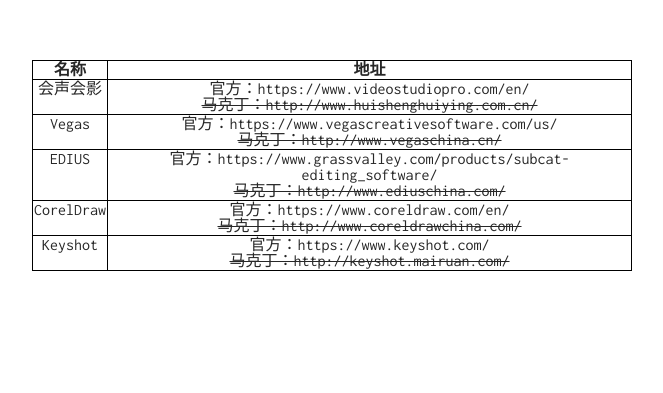
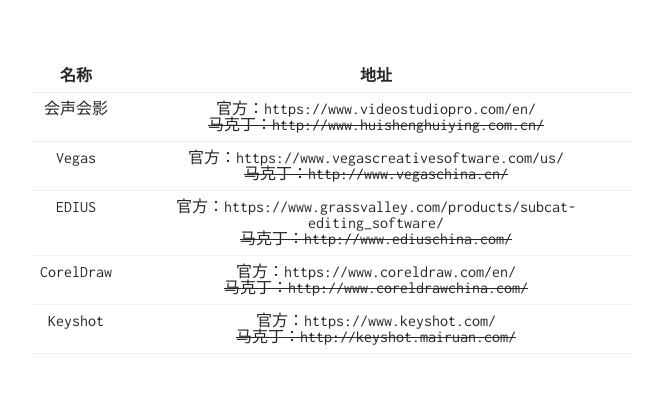
Before and after one commit to yrir/oldyuan.com, a Jekyll site: the page built from makedinglist/index.md, in a window 1280 px wide. Shown: the top 393 px of the page, without its empty margins (308-971 px from the left). Built offline with Jekyll 4.4.1, drawn with Linux system fonts in a browser that asks for light colours; our own code applies the rules of GitHub Pages for plain Markdown files; Markdown is read by kramdown in place of the engine named in the settings.

Commit message:
Update _reset.scss

```diff
--- a/_sass/_reset.scss
+++ b/_sass/_reset.scss
@@ -34,7 +34,8 @@
 	border-collapse: collapse;
 	border-spacing: 0;
 }
-td,th{
-	border:1px solid black;
+td, th {
+  padding: 0.5em;
+  border-bottom: 1px solid #f1f1f1;
 }
 /* END RESET */
```
